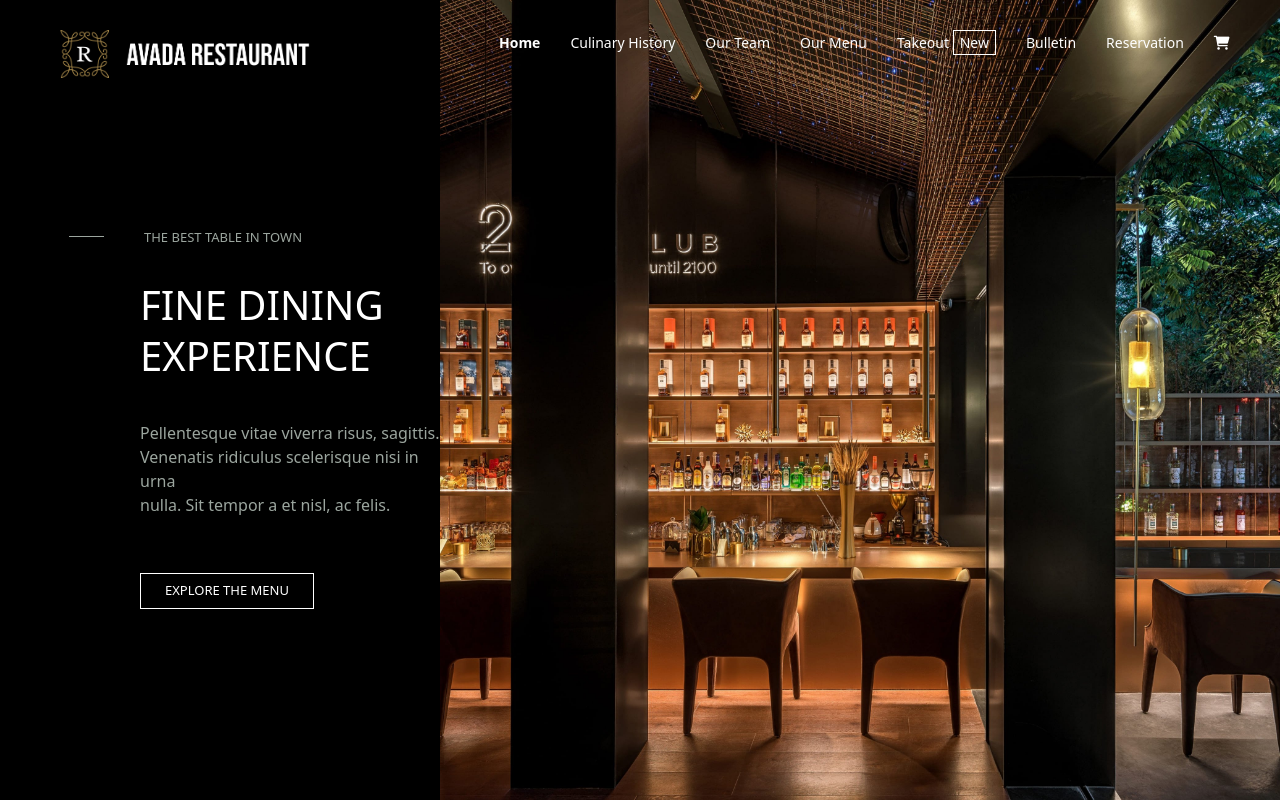
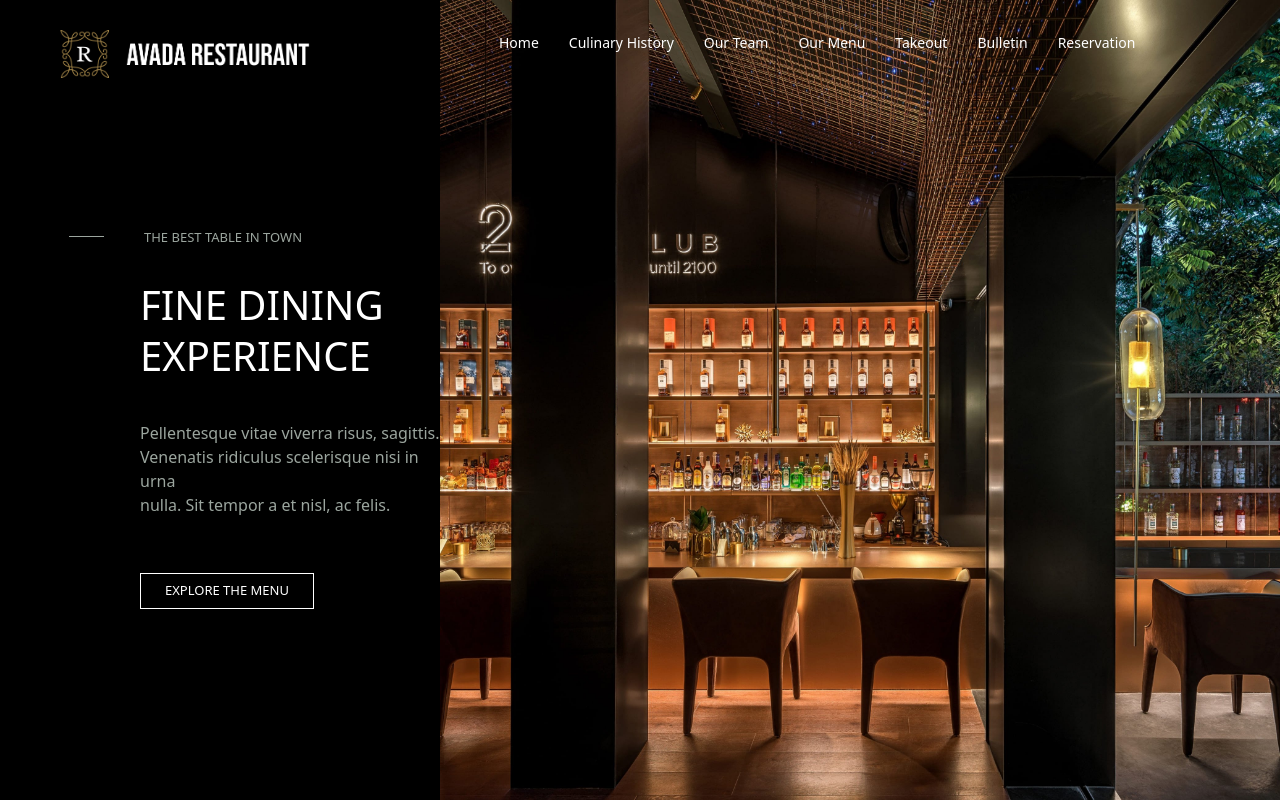
Before and after one commit to Mattia311/proj-html-vuejs, a Vue app: page / in a window 1280 px wide. Shown: the top 802 px of the page. Built offline with nearby package versions, Linux system fonts and the light colour scheme.

Commit message:
menu in modo dinamico

```diff
--- a/src/components/SiteHeader.vue
+++ b/src/components/SiteHeader.vue
@@ -23,15 +23,8 @@
               <img class="img_header" src="../assets/images/slider52x.jpg" alt="">
           </div>
           <div>
-              <ul class="d-flex">
-                  <li><nav><a href=""><strong>Home</strong></a></nav></li>
-                  <li><nav><a href="">Culinary History</a></nav></li>
-                  <li><nav><a href="">Our Team</a></nav></li>
-                  <li><nav><a href="">Our Menu</a></nav></li>
-                  <li><nav><a href="">Takeout <button>New</button></a></nav></li>
-                  <li><nav><a href="">Bulletin</a></nav></li>
-                  <li><nav><a href="">Reservation</a></nav></li>
-                  <li><nav><a href=""><i class="fas fa-shopping-cart"></i></a></nav></li>
+              <ul class="d-flex"  >
+                  <li v-for="(list,index) in menu" :key="index"><nav><a href="" :list="list">{{list}}</a></nav></li>
               </ul>
           </div>
       </div>
@@ -40,6 +33,11 @@
 
 <script>
 export default {
+    data() {
+        return {
+            menu : ['Home','Culinary History','Our Team','Our Menu','Takeout','Bulletin','Reservation',]
+        }
+    }
 
 }
 </script>
```
